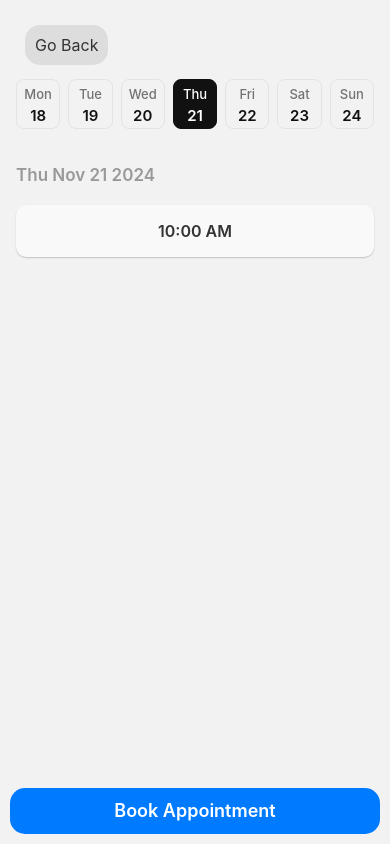
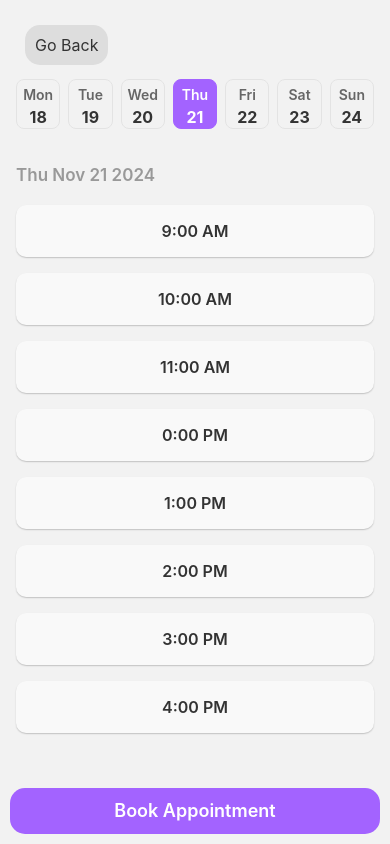
Before and after one commit to Pat-TX/CSE-3310-MM, a React Native app: screen /BookAppointment in a window 390 px wide. Built offline with nearby package versions, Linux system fonts and the light colour scheme.

Commit message:
style updated

```diff
--- a/app/screens/User/BookAppointment.js
+++ b/app/screens/User/BookAppointment.js
@@ -9,7 +9,7 @@ import {
   TouchableWithoutFeedback,
   FlatList,
 } from "react-native";
-import { useNavigation } from '@react-navigation/native';
+import { useNavigation, useRoute } from '@react-navigation/native';
 import { FIREBASE_AUTH, FIREBASE_DB } from "../../../FirebaseConfig";
 import { doc, getDoc, addDoc, collection } from "firebase/firestore";
 import { styles } from "../mechstyle";
@@ -18,42 +18,42 @@ const { width } = Dimensions.get("window");
 
 export default function Appointments() {
   const navigation = useNavigation();
+  const route = useRoute();
+  const mechanicUid = route.params?.mechanicUid || null;
   const [value, setValue] = useState(new Date());
   const [week, setWeek] = useState(0);
   const [selectedTime, setSelectedTime] = useState(null);
-  const [randomTimeSlots, setRandomTimeSlots] = useState({});
-  const [userInfo, setUserInfo] = useState({ name: "", email: "" });
+  const [userInfo, setUserInfo] = useState({ firstName: "", lastName: "" });
+  const [dailyAvailableSlots, setDailyAvailableSlots] = useState({});
   const flatListRef = useRef(null);
 
-  const generateRandomTimeSlots = () => {
-    const days = [
-      "Sunday",
-      "Monday",
-      "Tuesday",
-      "Wednesday",
-      "Thursday",
-      "Friday",
-      "Saturday",
-    ];
-    const slots = {};
-
-    days.forEach((day) => {
-      const numSlots = Math.floor(Math.random() * 4) + 1; // Generate between 1-4 slots
-      const startHour = 8 + Math.floor(Math.random() * 6); // Random start hour between 8 AM - 2 PM
-      slots[day] = Array.from({ length: numSlots }).map((_, i) => {
-        const hour = (startHour + i) % 12 || 12;
-        const ampm = startHour + i >= 12 ? "PM" : "AM";
-        return `${hour}:00 ${ampm}`;
-      });
-    });
-
+  // Fixed time slots from 9 AM to 5 PM with 1-hour intervals
+  const generateTimeSlots = () => {
+    const slots = [];
+    for (let hour = 9; hour < 17; hour++) {
+      const formattedHour = hour < 12 ? `${hour}:00 AM` : `${hour - 12}:00 PM`;
+      slots.push(formattedHour);
+    }
     return slots;
   };
 
   useEffect(() => {
-    setRandomTimeSlots(generateRandomTimeSlots());
+    initializeSlotsForWeek();
     fetchUserInfo();
   }, []);
+
+  const initializeSlotsForWeek = () => {
+    const slots = generateTimeSlots();
+    const newSlots = {};
+
+    // Initialize slots for the next 7 days
+    for (let i = 0; i < 7; i++) {
+      const date = addDays(new Date(), i);
+      newSlots[date.toDateString()] = [...slots];
+    }
+
+    setDailyAvailableSlots(newSlots);
+  };
 
   const fetchUserInfo = async () => {
     const user = FIREBASE_AUTH.currentUser;
@@ -62,12 +62,12 @@ export default function Appointments() {
       return;
     }
     try {
-      const userDoc = doc(FIREBASE_DB, "users", user.uid);
+      const userDoc = doc(FIREBASE_DB, "customers", user.uid);
       const docSnap = await getDoc(userDoc);
 
       if (docSnap.exists()) {
-        const { name, email } = docSnap.data();
-        setUserInfo({ name, email });
+        const { firstName, lastName } = docSnap.data();
+        setUserInfo({ firstName, lastName });
       } else {
         console.error("User document does not exist");
       }
@@ -88,26 +88,31 @@ export default function Appointments() {
       return;
     }
 
+
+
     try {
       const appointmentsCollection = collection(FIREBASE_DB, "appointments");
       const appointment = {
-        name: userInfo.name,
-        email: userInfo.email,
+        firstName: userInfo.firstName || "",
+        lastName: userInfo.lastName || "",
         date: value.toDateString(),
         time: selectedTime,
+        mechanicId: mechanicUid, // Use mechanicUid from route params
         status: "Pending",
       };
 
       await addDoc(appointmentsCollection, appointment);
 
-      // alert(
-      //   `Appointment booked for ${value.toDateString()} at ${selectedTime}`
-      // );
+      setDailyAvailableSlots((prevSlots) => {
+        const updatedSlots = { ...prevSlots };
+        updatedSlots[value.toDateString()] = updatedSlots[
+          value.toDateString()
+        ].filter((slot) => slot !== selectedTime);
+        return updatedSlots;
+      });
 
       setSelectedTime(null);
-
-      // Navigate to Payment screen
-      navigation.navigate('Payment');
+      navigation.navigate("Payment");
     } catch (error) {
       console.error("Error booking appointment:", error);
     }
@@ -163,7 +168,8 @@ export default function Appointments() {
     }, 100);
   };
 
-  const availableSlots = randomTimeSlots[value.toLocaleDateString("en-US", { weekday: "long" })] || [];
+  const availableSlots =
+    dailyAvailableSlots[value.toDateString()] || generateTimeSlots();
 
   return (
     <SafeAreaView style={styles.container}>
@@ -203,8 +209,8 @@ export default function Appointments() {
                       style={[
                         styles.item,
                         isActive && {
-                          backgroundColor: "#111",
-                          borderColor: "#111",
+                          backgroundColor: "#a363ff",
+                          borderColor: "#a363ff",
                         },
                       ]}
                     >
@@ -243,7 +249,7 @@ export default function Appointments() {
                 onPress={() => setSelectedTime(slot)}
                 style={[
                   styles.slotCard,
-                  selectedTime === slot && { backgroundColor: "#111" },
+                  selectedTime === slot && { backgroundColor: "#a363ff" },
                 ]}
               >
                 <Text
--- a/app/screens/mechstyle.js
+++ b/app/screens/mechstyle.js
@@ -1,6 +1,6 @@
-import { StyleSheet, Dimensions } from "react-native";
+import { StyleSheet, Dimensions } from 'react-native';
 
-const { height, width } = Dimensions.get("window");
+const { height, width } = Dimensions.get('window');
 
 export const styles = StyleSheet.create({
   // General container styles
@@ -9,19 +9,32 @@ export const styles = StyleSheet.create({
     paddingVertical: 24,
     paddingTop: 67,
   },
+  container1: {
+    flex: 1,
+    //paddingVertical: 24,
+    //paddingTop: 67,
+  },
+  topSection: {
+    flex: .2,
+    backgroundColor: '#a363ff',
+    alignItems: 'center',
+    justifyContent: 'center',
+    paddingVertical: 20,
+    //borderBottomLeftRadius: 30,
+    //borderBottomRightRadius: 30,
+  },
   header: {
     paddingHorizontal: 16,
   },
   title: {
     fontSize: 32,
-    fontWeight: "700",
-    color: "#1d1d1d",
-    marginBottom: 12,
+    fontWeight: '700',
+    color: '#fff',
   },
   subtitle: {
     fontSize: 17,
-    fontWeight: "600",
-    color: "#999999",
+    fontWeight: '600',
+    color: '#999999',
     marginBottom: 12,
   },
 
@@ -30,8 +43,8 @@ export const styles = StyleSheet.create({
     flex: 1,
     maxHeight: 74,
     paddingVertical: 12,
-    flexDirection: "row",
-    alignItems: "center",
+    flexDirection: 'row',
+    alignItems: 'center',
   },
 
   // Item styles
@@ -43,28 +56,37 @@ export const styles = StyleSheet.create({
     paddingHorizontal: 4,
     borderWidth: 1,
     borderRadius: 8,
-    borderColor: "#e3e3e3",
-    flexDirection: "column",
-    alignItems: "center",
+    borderColor: '#e3e3e3',
+    flexDirection: 'column',
+    alignItems: 'center',
   },
   itemRow: {
     width,
-    flexDirection: "row",
-    alignItems: "flex-start",
-    justifyContent: "space-between",
+    flexDirection: 'row',
+    alignItems: 'flex-start',
+    justifyContent: 'space-between',
     paddingHorizontal: 12,
   },
   itemWeekday: {
-    fontSize: 13,
-    fontWeight: "500",
-    color: "#737373",
+    fontSize: 14,
+    fontWeight: '600',
+    color: '#666',
     marginBottom: 4,
   },
   itemDate: {
-    fontSize: 15,
-    fontWeight: "600",
-    color: "#111",
+    fontSize: 16,
+    fontWeight: '700',
+    color: '#333',
   },
+  activeItem: {
+    backgroundColor: '#a363ff',
+    borderColor: '#a363ff',
+  },
+
+  activeItemText: {
+    color: 'white',
+  },
+
 
   // Placeholder styles
   placeholder: {
@@ -74,12 +96,12 @@ export const styles = StyleSheet.create({
     height: 400,
     marginTop: 0,
     padding: 0,
-    backgroundColor: "transparent",
+    backgroundColor: 'transparent',
   },
   placeholderInset: {
     borderWidth: 4,
-    borderColor: "#e5e7eb",
-    borderStyle: "dashed",
+    borderColor: '#e5e7eb',
+    borderStyle: 'dashed',
     borderRadius: 9,
     flexGrow: 1,
     flexShrink: 1,
@@ -89,30 +111,34 @@ export const styles = StyleSheet.create({
   // Button styles
   btn: {
     elevation: 8,
-    backgroundColor: "#007aff",
+    backgroundColor: '#a363ff',
     borderRadius: 15,
     paddingVertical: 10,
-    width: Dimensions.get('window').width -20,
+    width: width - 20,
     margin: 10,
   },
   btnText: {
-    textAlign: "center",
+    textAlign: 'center',
     fontSize: 18,
     lineHeight: 26,
-    fontWeight: "600",
-    color: "#fff",
+    fontWeight: '600',
+    color: '#fff',
   },
 
   // Appointment-specific styles
   appointmentCard: {
-    backgroundColor: "#efe6e1",
-    padding: 16,
+    backgroundColor: '#ceaffa',
+    padding: 20,
     marginBottom: 16,
-    borderRadius: 8,
+    borderRadius: 12,
+    shadowColor: '#000',
+    shadowOffset: { width: 0, height: 2 },
+    shadowOpacity: 0.1,
+    shadowRadius: 4,
   },
   cardTitle: {
     fontSize: 18,
-    fontWeight: "bold",
+    fontWeight: 'bold',
     marginBottom: 8,
   },
   cardText: {
@@ -120,38 +146,42 @@ export const styles = StyleSheet.create({
     marginBottom: 4,
   },
   actionButton: {
-    backgroundColor: "#007aff",
-    padding: 8,
-    borderRadius: 4,
-    marginTop: 8,
+    backgroundColor: '#007aff',
+    padding: 10,
+    borderRadius: 20,
+    marginTop: 10,
   },
   actionButtonText: {
-    color: "#fff",
-    textAlign: "center",
+    color: '#fff',
+    textAlign: 'center',
   },
   noAppointments: {
-    textAlign: "center",
+    textAlign: 'center',
     marginTop: 20,
     fontSize: 16,
-    color: "#999",
+    color: '#999',
   },
+
+  // Slot card styles
   slotCard: {
     marginVertical: 8,
     padding: 16,
-    backgroundColor: "#f9f9f9",
+    backgroundColor: '#f9f9f9',
     borderRadius: 10,
     elevation: 3,
-    shadowColor: "#000",
+    shadowColor: '#000',
     shadowOffset: { width: 0, height: 1 },
     shadowOpacity: 0.2,
     shadowRadius: 1.41,
-    alignItems: "center",
+    alignItems: 'center',
   },
   slotText: {
     fontSize: 16,
-    fontWeight: "600",
-    color: "#333",
+    fontWeight: '600',
+    color: '#333',
   },
+
+  // Go back button styles
   goBackButton: {
     position: 'absolute',
     top: 25,
--- a/app/screens/style.js
+++ b/app/screens/style.js
@@ -19,11 +19,19 @@ export const styles = StyleSheet.create({
     },
     buttonStyle: {
       elevation: 8,
-      backgroundColor: "#007aff",
+      backgroundColor: "#a363ff",
       borderRadius: 15,
       paddingVertical: 10,
       width: Dimensions.get('window').width - 50,
       margin: 10,
+    },
+    newbtnstyle: {
+      backgroundColor: "#a363ff",
+      borderRadius: 25,
+      paddingVertical: 15,
+      width: width * 0.7,
+      alignItems: 'center',
+      marginVertical: 10,
     },
     buttonText: {
       fontSize: 18,
@@ -39,13 +47,13 @@ export const styles = StyleSheet.create({
       margin: 20,
     },
     input: {
-      backgroundColor: '#fff',
+      width: width * 0.8,
       height: 50,
-      borderRadius: 4,
+      borderColor: 'black',
       borderWidth: 1,
-      padding: 10,
-      margin: 5,
-      width: Dimensions.get('window').width - 50,
+      borderRadius: 25,
+      paddingHorizontal: 15,
+      marginVertical: 10,
     },
     modal1: {
       backgroundColor: "white",
@@ -54,6 +62,20 @@ export const styles = StyleSheet.create({
       justifyContent: "center",
       alignItems: "center",
 
+    },
+    box: {
+      width: width * .8,
+      alignItems: 'center',
+      justifyContent: 'center',
+      backgroundColor: '#fff',
+      padding: 20,
+      marginHorizontal: 20,
+      borderRadius: 10,
+      shadowColor: '#000',
+      shadowOffset: { width: 0, height: 2 },
+      shadowOpacity: 0.8,
+      shadowRadius: 2,
+      elevation: 6,
     },
     modal1Header: {
       fontSize: 24,
```
Also changed, not shown: app/screens/User/UserHome.js (+5 -4 lines). Lines whose indentation alone changed are shown as unchanged.
